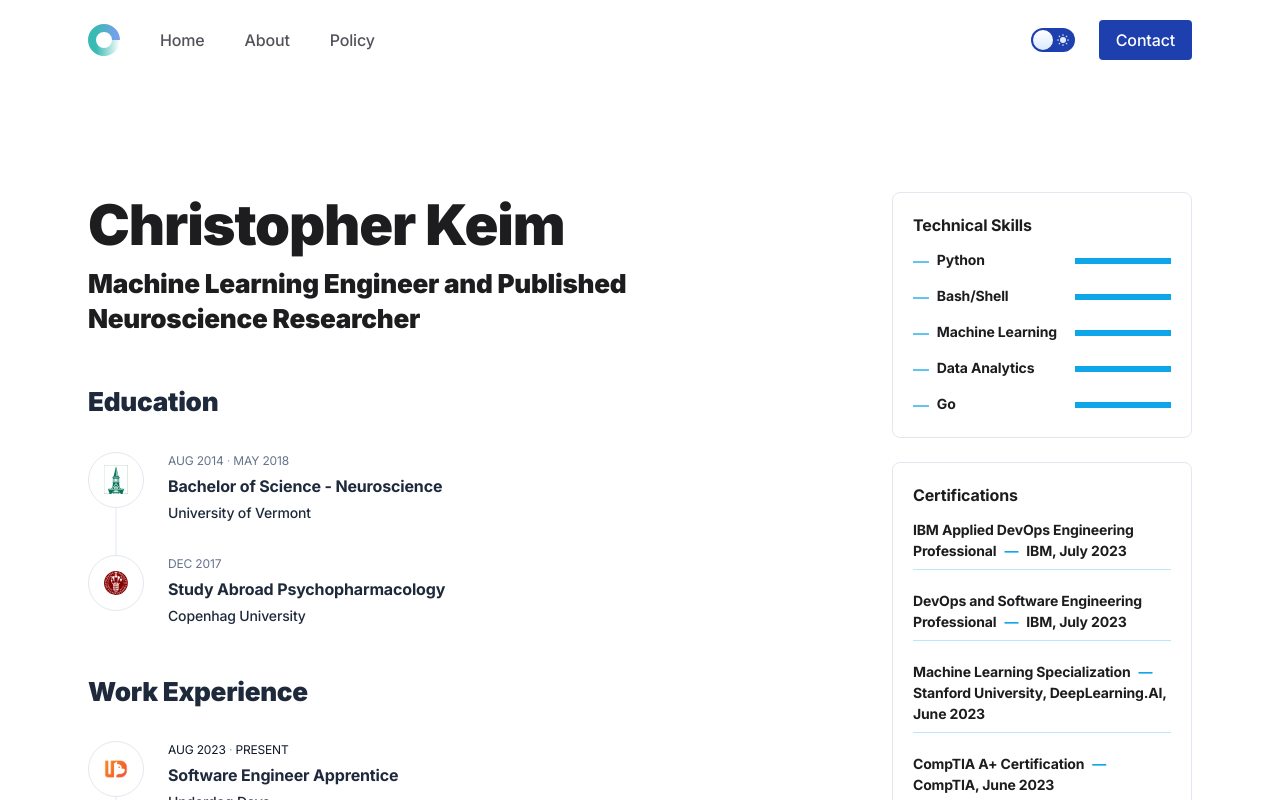
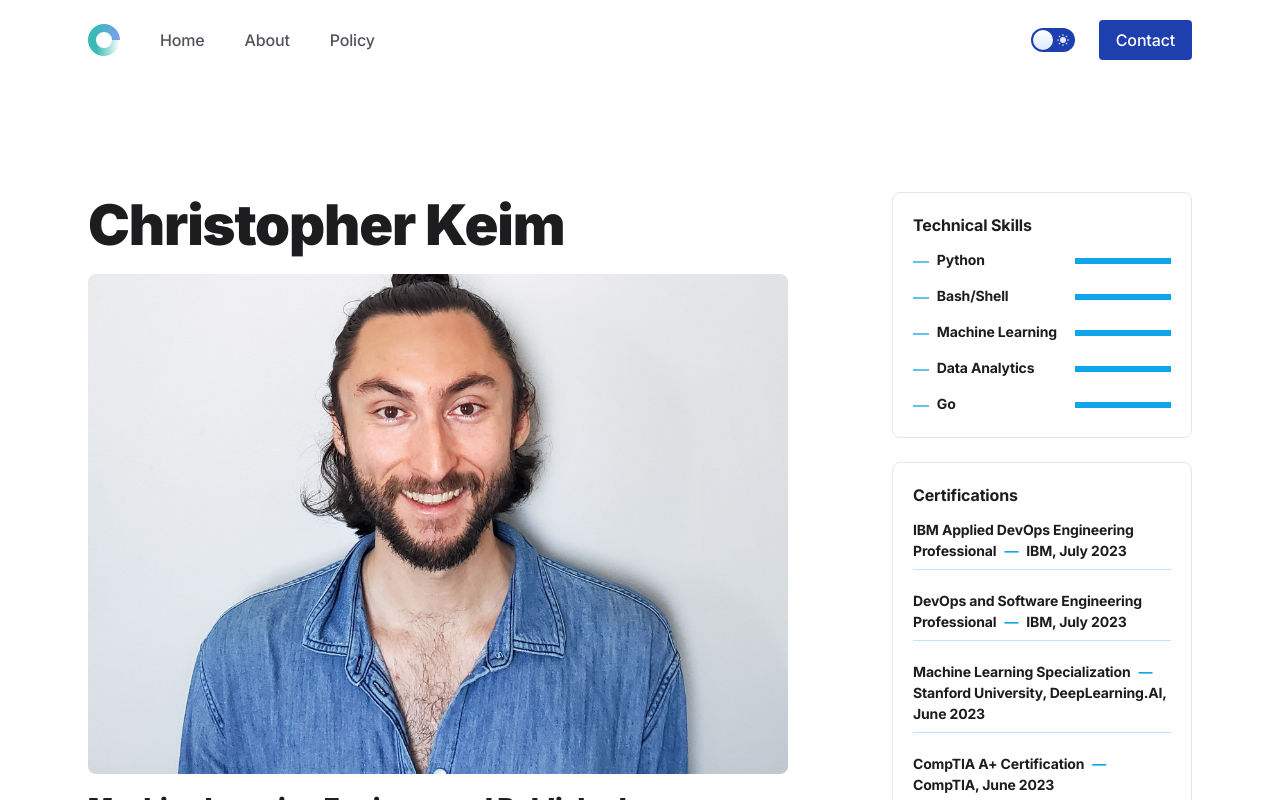
Before and after one commit to christopherkeim/crypto-real-time-inference, a Next.js app in the folder frontend/: page /about in a window 1280 px wide. Shown: the top 800 px of the page. Built offline with nearby package versions, Linux system fonts and the light colour scheme.

Commit message:
Added image

```diff
--- a/frontend/app/about/page.tsx
+++ b/frontend/app/about/page.tsx
@@ -3,11 +3,9 @@ export const metadata = {
   description: "Page description",
 };
 
-// import Hero from "@/components/hero-about";
-// import FeaturesGallery from "@/components/features-gallery";
-// import Timeline from "@/components/timeline";
-// import Career from "@/components/career";
-// import Team from "@/components/team";
+import Image from "next/image";
+import ChristopherKeim from "@/public/images/christopher_keim.jpg";
+
 import { Education } from "@/components/About/Education";
 import { Experience } from "@/components/About/Experience";
 import { WidgetSkills } from "@/components/About/WidgetSkills";
@@ -24,7 +22,16 @@ export default function About() {
               <div className="max-w-[700px]">
                 <section>
                   {/* Page title */}
-                  <h2 className="h2 mb-2">Christopher Keim</h2>
+                  <h2 className="h2 mb-4">Christopher Keim</h2>
+                  <div className="relative mb-4 flex min-h-[500px] min-w-full shrink-0 grow overflow-hidden">
+                    <Image
+                      src={ChristopherKeim}
+                      alt="Christopher Keim"
+                      fill
+                      className="h-full w-full rounded-lg"
+                      style={{ objectFit: "cover", objectPosition: "center" }}
+                    />
+                  </div>
                   <h3 className="h4 mb-12">
                     Machine Learning Engineer and Published Neuroscience
                     Researcher
@@ -33,8 +40,6 @@ export default function About() {
                   <div className="space-y-12 text-slate-500 dark:text-slate-400">
                     <Education />
                     <Experience />
-                    {/* <Awards />
-              <Recommendations /> */}
                   </div>
                 </section>
               </div>
@@ -53,28 +58,3 @@ export default function About() {
     </div>
   );
 }
-// <section>
-//   <h2 id="christopher-keim-tiny-circle-photo-from-bottom-">
-//     Christopher Keim [tiny circle photo from bottom]
-//   </h2>
-//   <h3 id="interested-in-data-science-machine-learning-devops-and-backend-roles-">
-//     Interested in <strong>Data Science</strong>,{" "}
-//     <strong>Machine Learning</strong>, <strong>DevOps</strong> and{" "}
-//     <strong>Backend</strong> roles.
-//   </h3>
-//   <h3 id="self-taught-machine-learning-engineer-and-published-neuroscience-researcher-">
-//     Self-taught Machine Learning Engineer and published Neuroscience
-//     researcher.
-//   </h3>
-//
-
-//     Open to remote work. Willing to Relocate to: New York City, San
-//     Francisco Bay Area Authorized to work in the US
-//   </p>
-
-//   {/* <Hero />
-//   <FeaturesGallery />
-//   <Timeline />
-//   <Career />
-//   <Team /> */}
-// </section>
```
Also changed, not shown: frontend/public/images/christopher_keim.jpg (added).
